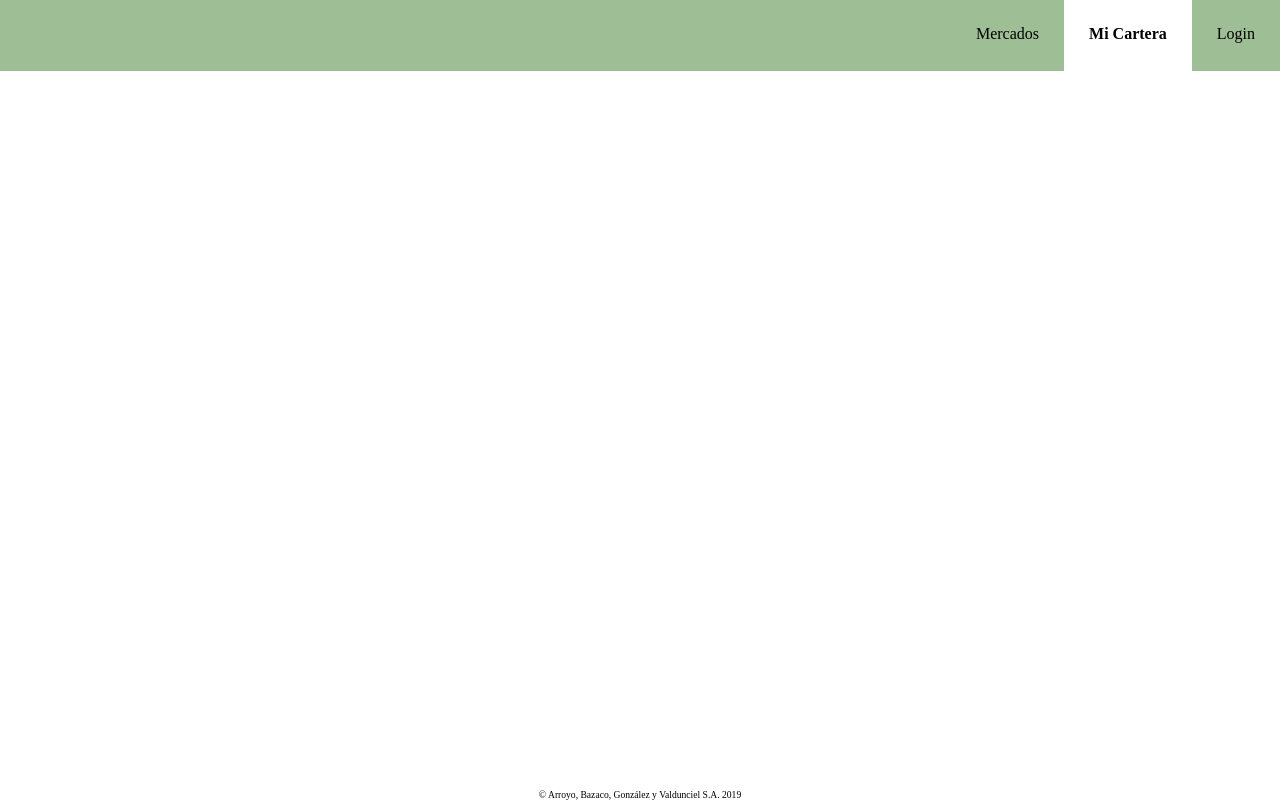
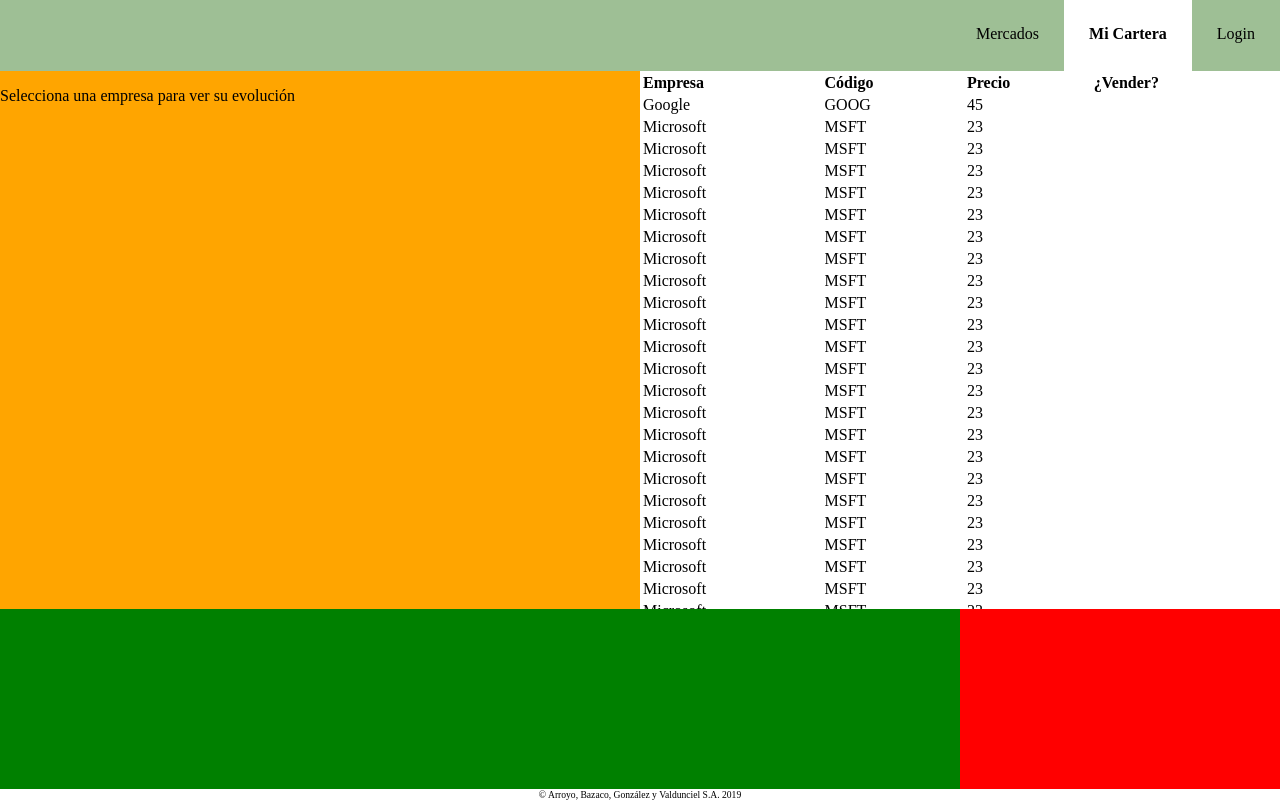
Before and after one commit to pabvald/stock-market, an Angular app in the folder angular/: page /cartera in a window 1280 px wide. Before the commit this address led to /. Built offline with nearby package versions, Linux system fonts and the light colour scheme.

Commit message:
Portfolio Component

```diff
--- a/angular/src/app/app.module.ts
+++ b/angular/src/app/app.module.ts
@@ -5,10 +5,12 @@ import { RouterModule, Routes } from '@angular/router';
 import { AppRoot } from './components/app';
 import { LoginComponent } from "./components/login";
 import { MarketComponent } from "./components/markets";
+import { PortfolioComponent } from "./components/portfolio";
 
 const appRoutes: Routes = [
   {path: "login", component: LoginComponent},
   {path: "mercado", component: MarketComponent},
+  {path: "cartera", component: PortfolioComponent},
   {path: "", redirectTo: "/mercado", pathMatch: "full"}
 ];
 
@@ -16,7 +18,8 @@ const appRoutes: Routes = [
   declarations: [
     AppRoot,
     LoginComponent,
-    MarketComponent
+    MarketComponent,
+    PortfolioComponent,
   ],
   imports: [
     BrowserModule,
--- /dev/null
+++ b/angular/src/app/components/portfolio/index.ts
@@ -0,0 +1,218 @@
+import { Component } from "@angular/core";
+
+interface Company{
+    name: string,
+    code: string,
+    price: number,
+}
+
+@Component({
+    selector: "portfolio-user",
+    templateUrl: "portfolio.html",
+    styleUrls: ["portfolio.css"]
+})
+export class PortfolioComponent {
+    company: Company;
+
+    companies: Company[];
+
+    constructor(){
+        this.companies =[
+        {
+            name: "Google",
+            code: "GOOG",
+            price: 45
+        },{
+            name: "Microsoft",
+            code: "MSFT",
+            price: 23
+        },{
+            name: "Microsoft",
+            code: "MSFT",
+            price: 23
+        },{
+            name: "Microsoft",
+            code: "MSFT",
+            price: 23
+        },{
+            name: "Microsoft",
+            code: "MSFT",
+            price: 23
+        },{
+            name: "Microsoft",
+            code: "MSFT",
+            price: 23
+        },{
+            name: "Microsoft",
+            code: "MSFT",
+            price: 23
+        },{
+            name: "Microsoft",
+            code: "MSFT",
+            price: 23
+        },{
+            name: "Microsoft",
+            code: "MSFT",
+            price: 23
+        },{
+            name: "Microsoft",
+            code: "MSFT",
+            price: 23
+        },{
+            name: "Microsoft",
+            code: "MSFT",
+            price: 23
+        },{
+            name: "Microsoft",
+            code: "MSFT",
+            price: 23
+        },{
+            name: "Microsoft",
+            code: "MSFT",
+            price: 23
+        },{
+            name: "Microsoft",
+            code: "MSFT",
+            price: 23
+        },{
+            name: "Microsoft",
+            code: "MSFT",
+            price: 23
+        },{
+            name: "Microsoft",
+            code: "MSFT",
+            price: 23
+        },{
+            name: "Microsoft",
+            code: "MSFT",
+            price: 23
+        },{
+            name: "Microsoft",
+            code: "MSFT",
+            price: 23
+        },{
+            name: "Microsoft",
+            code: "MSFT",
+            price: 23
+        },{
+            name: "Microsoft",
+            code: "MSFT",
+            price: 23
+        },{
+            name: "Microsoft",
+            code: "MSFT",
+            price: 23
+        },{
+            name: "Microsoft",
+            code: "MSFT",
+            price: 23
+        },{
+            name: "Microsoft",
+            code: "MSFT",
+            price: 23
+        },{
+            name: "Microsoft",
+            code: "MSFT",
+            price: 23
+        },{
+            name: "Microsoft",
+            code: "MSFT",
+            price: 23
+        },{
+            name: "Microsoft",
+            code: "MSFT",
+            price: 23
+        },{
+            name: "Microsoft",
+            code: "MSFT",
+            price: 23
+        },{
+            name: "Microsoft",
+            code: "MSFT",
+            price: 23
+        },{
+            name: "Microsoft",
+            code: "MSFT",
+            price: 23
+        },{
+            name: "Microsoft",
+            code: "MSFT",
+            price: 23
+        },{
+            name: "Microsoft",
+            code: "MSFT",
+            price: 23
+        },{
+            name: "Microsoft",
+            code: "MSFT",
+            price: 23
+        },{
+            name: "Microsoft",
+            code: "MSFT",
+            price: 23
+        },{
+            name: "Microsoft",
+            code: "MSFT",
+            price: 23
+        },{
+            name: "Microsoft",
+            code: "MSFT",
+            price: 23
+        },{
+            name: "Microsoft",
+            code: "MSFT",
+            price: 23
+        },{
+            name: "Microsoft",
+            code: "MSFT",
+            price: 23
+        },{
+            name: "Microsoft",
+            code: "MSFT",
+            price: 23
+        },{
+            name: "Microsoft",
+            code: "MSFT",
+            price: 23
+        },{
+            name: "Microsoft",
+            code: "MSFT",
+            price: 23
+        },{
+            name: "Microsoft",
+            code: "MSFT",
+            price: 23
+        },{
+            name: "Microsoft",
+            code: "MSFT",
+            price: 23
+        },{
+            name: "Microsoft",
+            code: "MSFT",
+            price: 23
+        },{
+            name: "Microsoft",
+            code: "MSFT",
+            price: 23
+        },{
+            name: "Microsoft",
+            code: "MSFT",
+            price: 23
+        },{
+            name: "Microsoft",
+            code: "MSFT",
+            price: 23
+        }];
+
+        this.companies.sort((a,b) =>{
+            if(a.name < b.name) return -1;
+            if(a.name > b.name) return 1;
+            return 0;
+        });
+    }
+
+    show(c: Company){
+        this.company=c;
+
+    }
+}
--- /dev/null
+++ b/angular/src/app/components/portfolio/portfolio.css
@@ -0,0 +1,44 @@
+main{
+    display: grid;
+    grid-template-areas:
+        "graphic graphic companies companies"
+        "history history history resume";
+    grid-auto-rows: 3fr 1fr;
+    grid-auto-columns: 25%;
+    height: 100%;
+}
+#graphics{
+    grid-area: graphic;
+    background-color: orange;
+}
+#companies{
+    grid-area: companies;
+    min-height: 100px;
+    max-height: 100%;
+    overflow-y: auto;
+    position:relative;
+}
+#companies > table{
+    position:absolute;
+    top:0;
+    left:0;
+    right:0;
+    max-height:100%;
+    overflow:auto;
+}
+#history{
+    grid-area: history;
+    background-color: green;
+}
+#resumen{
+    grid-area: resume;
+    background-color: red;
+}
+
+.selected{
+    font-weight: bold;
+}
+table{
+    width: 100%;
+    text-align: left;
+}
--- /dev/null
+++ b/angular/src/app/components/portfolio/portfolio.html
@@ -0,0 +1,33 @@
+<main>
+    <section id="graphics">
+        <figure *ngIf="company">
+            <img src="/assets/Avion.jpeg" width="500" alt="Avión">
+            <figcaption>Evolución del precio de {{ company.name }}</figcaption>
+        </figure>
+        <p *ngIf="!company">Selecciona una empresa para ver su evolución</p>
+    </section>
+    <section id="companies">
+        <table>
+            <thead>
+                <tr>
+                    <th>Empresa</th>
+                    <th>Código</th>
+                    <th>Precio</th>
+                    <th>¿Vender?</th>
+                </tr>
+            </thead>
+            <tbody>
+                <tr (click)="show(c)" [ngClass]="{'selected': company===c}" *ngFor="let c of companies">
+                    <td>{{ c.name }}</td>
+                    <td>{{ c.code }}</td>
+                    <td>{{ c.price }}</td>
+                    <td *ngIf="company===c">
+                        <button>Vender</button>
+                    </td>
+                </tr>
+            </tbody>
+        </table>
+    </section>
+    <section id="history"></section>
+    <section id="resumen"></section>
+</main>
```
Also changed, not shown: angular/src/assets/Avion.jpeg (added).
